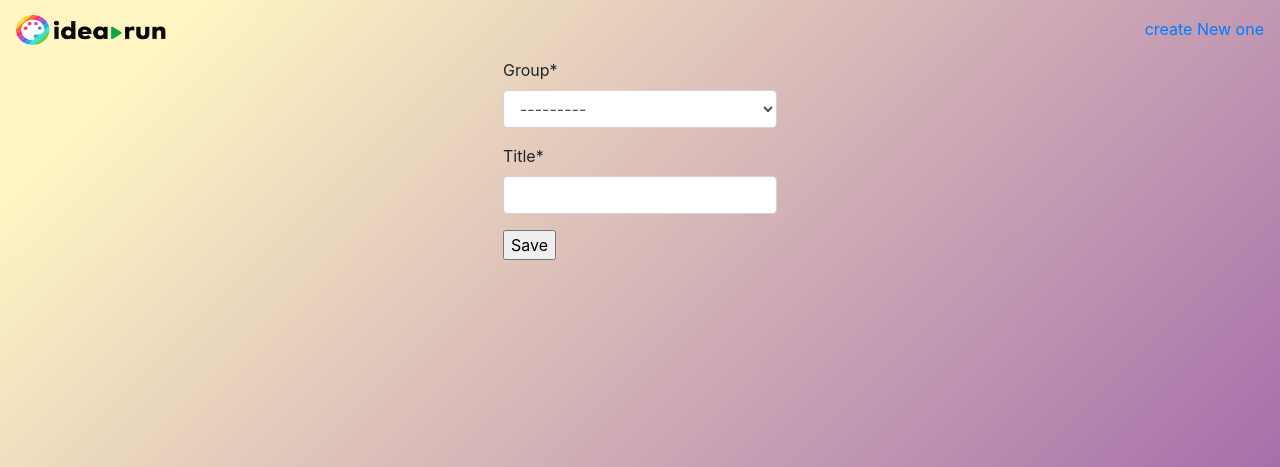
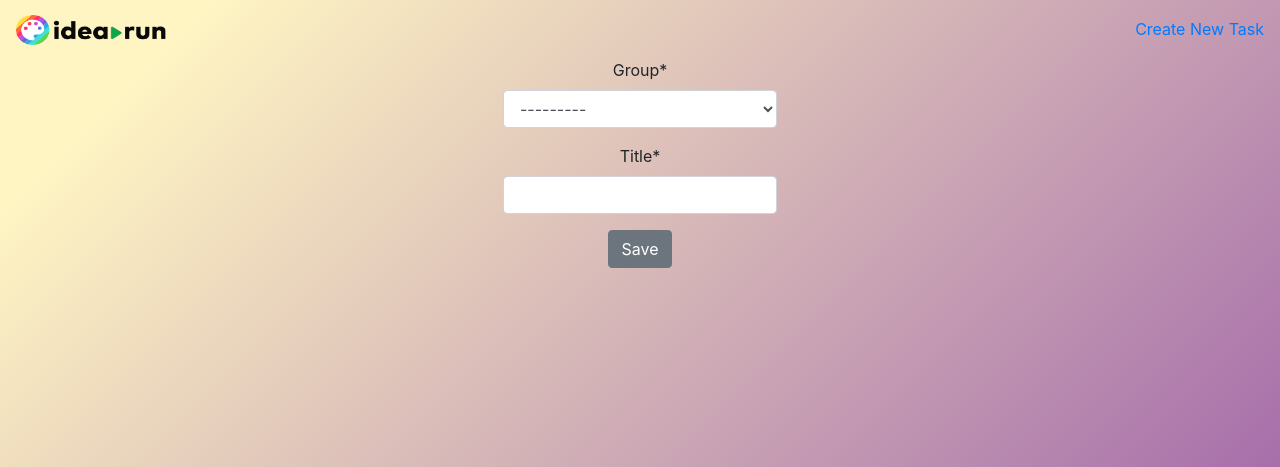
Before and after one commit to mansourmahboubi/django-taskmanager, a Django app: page /edit/create/ in a window 1280 px wide. Shown: the top 467 px of the page. Run offline with Django 3.2, Linux system fonts and the light colour scheme; data that the repository does not hold is empty; some libraries are stand-ins or nearby versions.

Commit message:
seprate change_status added

```diff
--- a/templates/base.html
+++ b/templates/base.html
@@ -17,7 +17,7 @@
       <a class="navbar-brand" href="/">
       <img src="{% static "DesignStudioLogo.png" %}" width="150" height="30" alt="">
     </a>
-      <a href="edit/create/">create New one</a>
+      <a href="edit/create/">Create New Task</a>
     </nav>
     {% block content %}{% endblock %}
     <!-- Optional JavaScript -->
--- a/templates/troject/task.html
+++ b/templates/troject/task.html
@@ -18,7 +18,7 @@
             {% if not task.status %}
             <a href="/edit/delete/{{ task.id }}""><i class="bounceIn mr-2 text-danger fas fa-trash-alt fa-2x"></i></a>
             {%endif%}
-            <a href="/{{ task.id }}"><i class="text-dark fas fa-sync fa-2x"></i></a>
+            <a href="/edit/status/{{ task.id }}"><i class="text-dark fas fa-sync fa-2x"></i></a>
           </h6>
         </div>
       </div>
@@ -42,7 +42,7 @@
               {% if not task.status %}
               <a href="/edit/delete/{{ task.id }}""><i class="bounceIn mr-2 text-danger fas fa-trash-alt fa-2x"></i></a>
               {%endif%}
-              <a href="/{{ task.id }}"><i class="text-dark fas fa-sync fa-2x"></i></a>
+              <a href="/edit/status/{{ task.id }}"><i class="text-dark fas fa-sync fa-2x"></i></a>
             </h6>
           </div>
         </div>
@@ -67,7 +67,7 @@
               {% if not task.status %}
               <a href="/edit/delete/{{ task.id }}""><i class="bounceIn mr-2 text-danger fas fa-trash-alt fa-2x"></i></a>
               {%endif%}
-              <a href="/{{ task.id }}"><i class="text-dark fas fa-sync fa-2x"></i></a>
+              <a href="/edit/status/{{ task.id }}"><i class="text-dark fas fa-sync fa-2x"></i></a>
             </h6>
           </div>
         </div>
--- a/templates/troject/task_form.html
+++ b/templates/troject/task_form.html
@@ -10,9 +10,9 @@
 <div class="container">
   <div class="row justify-content-md-center">
     <div class="col-md-auto">
-      <form action="" method="post">{% csrf_token %}
+      <form action="" method="post" class="text-center">{% csrf_token %}
         {{ form|crispy }}
-        <input type="submit" value="Save" />
+        <input class="btn btn-secondary" type="submit" value="Save" />
       </form>
     </div>
   </div>
--- a/troject/urls.py
+++ b/troject/urls.py
@@ -1,10 +1,10 @@
 from django.conf.urls import url
-from .views import TaskListView, task_list, Taskcreate, TaskDelete
+from .views import TaskListView, task_list, Taskcreate, TaskDelete, change_status
 
 urlpatterns = [
     url(r'^test', TaskListView.as_view(), name='task-list'),
     url(r'^$', task_list, name='tasklist'),
     url(r'^edit/create/$', Taskcreate.as_view(), name='list_update'),
     url(r'^edit/delete/(?P<pk>\d+)', TaskDelete.as_view(), name='list_update'),
-    url(r'^(?P<pk>\d+)$', task_list, name='change_status'),
+    url(r'^edit/status/(?P<pk>\d+)$', change_status, name='change_status'),
 ]
--- a/troject/views.py
+++ b/troject/views.py
@@ -1,4 +1,4 @@
-from django.shortcuts import render, get_object_or_404
+from django.shortcuts import render, get_object_or_404, redirect
 from django.views.generic.list import ListView
 from django.views.generic.edit import CreateView, DeleteView
 from .models import Task
@@ -21,14 +21,9 @@ class TaskDelete(DeleteView):
 
 # the main function
 # it displays home page with task groups
-# and also is responsible for change status requests
 
 
 def task_list(request, pk=None):
-    if pk:
-        task = get_object_or_404(Task, id=pk)
-        task.status = not task.status
-        task.save()
     context = {}
     Tasks = Task.objects.all()
     #  predefined groups = [ home, work ,entertainment]
@@ -36,3 +31,12 @@ def task_list(request, pk=None):
     context['work'] = Tasks.filter(group__title='work')[:5]
     context['entertainment'] = Tasks.filter(group__title='entertainment')[:5]
     return render(request, 'troject/task.html', context)
+
+# call it through a button and it changes task status
+
+
+def change_status(request, pk):
+    task = get_object_or_404(Task, id=pk)
+    task.status = not task.status
+    task.save()
+    return redirect('/')
```
Also changed, not shown: templates/troject/task_confirm_delete.html (+19 -4 lines).
